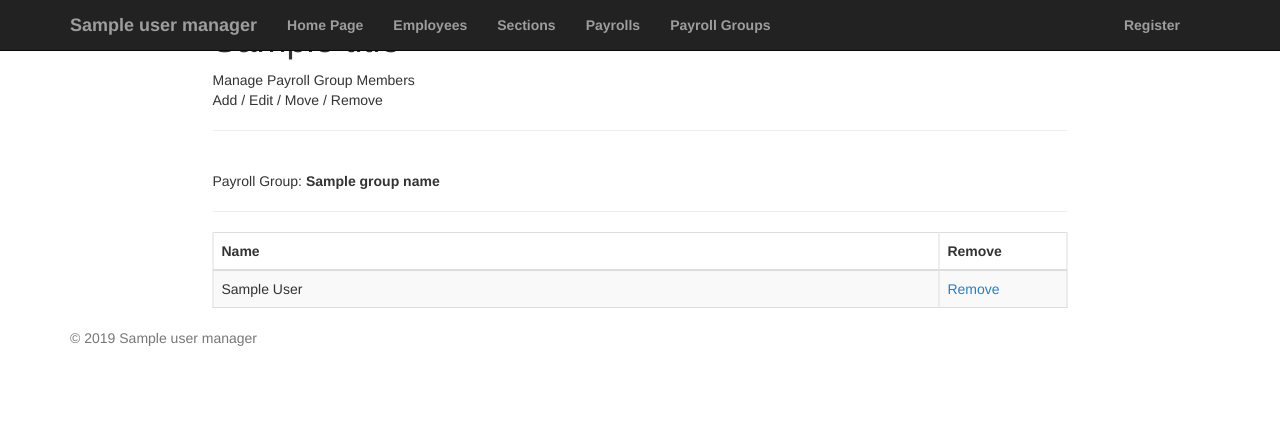
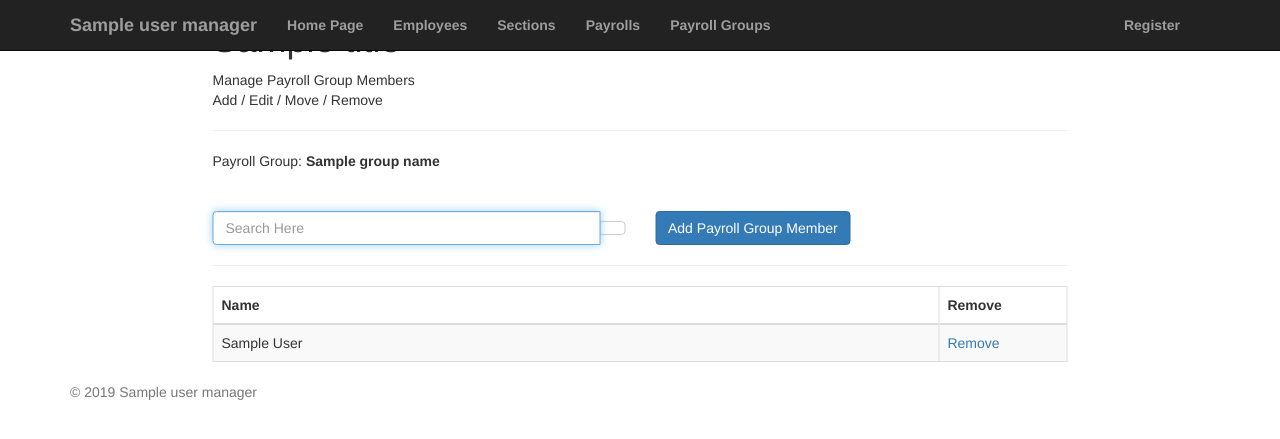
Before and after one commit to jeffplata/payroll, a Flask app: template app/templates/library/payroll_groups/payroll_group_members.html in a window 1280 px wide. Shown: the top 439 px of the page. Run offline with Flask 2, Linux system fonts and the light colour scheme; the template is opened without the code that fills it: most values are stand-ins (such as "Sample title", 1, 10 or a date in 2020); parts of the project's set-up code (start-up, migrations or seed data) failed here and were passed over; some libraries are stand-ins or nearby versions.

```diff
--- a/app/models.py
+++ b/app/models.py
@@ -288,6 +288,7 @@ class Payroll_Group(db.Model):
                               onupdate=db.func.current_timestamp())
 
     employees = db.relationship('Employee', secondary='payroll_group_employee',
+                                order_by=Employee.last_name+Employee.first_name,
                                 lazy='dynamic')
 
 
--- a/app/templates/library/payroll_groups/payroll_group_members.html
+++ b/app/templates/library/payroll_groups/payroll_group_members.html
@@ -13,21 +13,36 @@
           <h1>{{ title }}</h1>
           Manage Payroll Group Members<br>
           Add / Edit / Move / Remove
-            <hr>
-            <br>
+
+          <hr class="intro-divider">
           Payroll Group: <strong>{{ group_name }}</strong><br>
 
-
-            <!-- if 'back_url' in session:
-            return redirect(session['back_url']) -->
-
           {% if 'back_url' in session %}
-            <!-- <a href="{{ request.referrer }}" class="btn btn-primary btn-default btn-md"> -->
           <a href="{{ session['back_url'] }}" class="btn btn-primary btn-default btn-md">
                   <i class="fa fa-arrow-left"></i>
                   Back
                   </a>
           {% endif %}
+          <br><br>
+
+            <form action="{{ url_for('library.manage_payroll_group', id=group_id, search=request.form['search']) }}" method="GET">
+                <div class="row">
+                    <div class="col-md-6">
+                        <div class="input-group">
+                            <input class="form-control mb-2" name="search" placeholder="Search Here" autocomplete="off" autofocus="autofocus" type="text">
+                            <div class="input-group-btn">
+                                <button class="btn btn-default" type="submit"><i class="fa fa-search"></i></button>
+                            </div>
+                        </div>
+                    </div>
+                    <div class="col-md-3">
+                        <a href="{{ url_for('library.add_payroll_group') }}" class="btn btn-primary btn-default btn-md">
+                                <i class="fa fa-plus"></i>
+                                Add Payroll Group Member
+                                </a>
+                    </div>
+                </div>
+            </form>
 
           {% if data_to_show %}
             <hr class="intro-divider">
--- a/app/templates/library/payroll_groups/payroll_groups.html
+++ b/app/templates/library/payroll_groups/payroll_groups.html
@@ -110,7 +110,7 @@
   </div>
 </div>
 
-
+{% if data_to_show %}
   {% for d in data_to_show %}
   <!-- Modal -->
     <div class="modal fade" id="mymodal{{ d.id }}" role="dialog">
@@ -135,5 +135,6 @@
       </div>
     </div>
   {% endfor %}
+{% endif %}
 
 {% endblock %}
```
Also changed, not shown: app/library/payroll_group_view.py (+20 -8 lines). Lines whose indentation alone changed are shown as unchanged.
